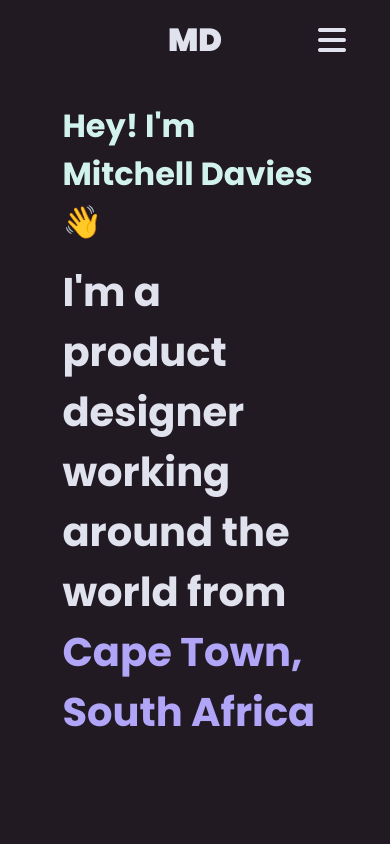
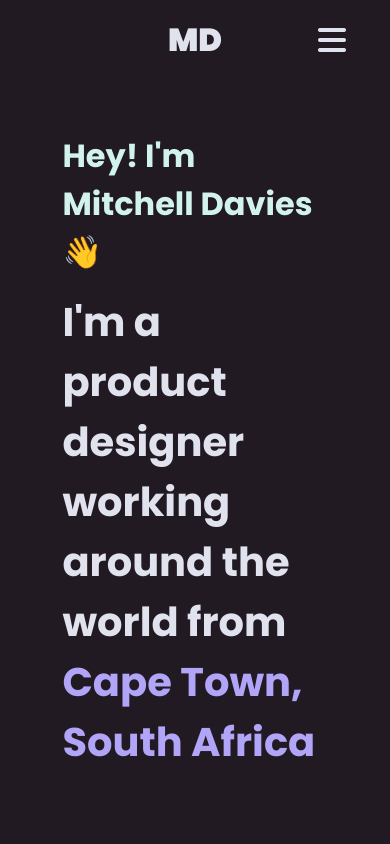
Before and after one commit to mitch-davies/mitchdav.com, a React (Create React App) app: page / in a window 390 px wide. Shown: the top 844 px of the page. Built offline with nearby package versions, Linux system fonts and the light colour scheme.

Commit message:
fixed home container media query. Fixed work project info padding at mobile screen widths.

```diff
--- a/src/components/Cards.css
+++ b/src/components/Cards.css
@@ -32,7 +32,7 @@
   .project-info {
     display: flex;
     flex-direction: column;
-    padding: 24px;
+    padding-top: 24px;
     min-width: 272px;
   }
 
--- a/src/components/HomeContent.css
+++ b/src/components/HomeContent.css
@@ -7,7 +7,7 @@
     width: 100%;
 }
 
-.home-container {
+.home-contain {
     display: flex;
     justify-content: center;
     align-items: center;
@@ -140,6 +140,10 @@ strong {
 }
 
 @media screen and (max-width: 768px) {
+  .home-contain {
+    margin-bottom: 100px;
+}
+
     .h1-homepage {
         text-align: left;
         /* margin-top: 40px; */
--- a/src/components/HomeContent.js
+++ b/src/components/HomeContent.js
@@ -7,7 +7,7 @@ function HomeContent() {
   return (
     <>
 <section className='home-section'>
-    <div className='home-container'>
+    <div className='home-contain'>
         {/* <img src="/images/bg.png" alt="background" /> */}
         <div className='row'>
             <h3>Hey! I'm Mitchell Davies 👋</h3>
```
